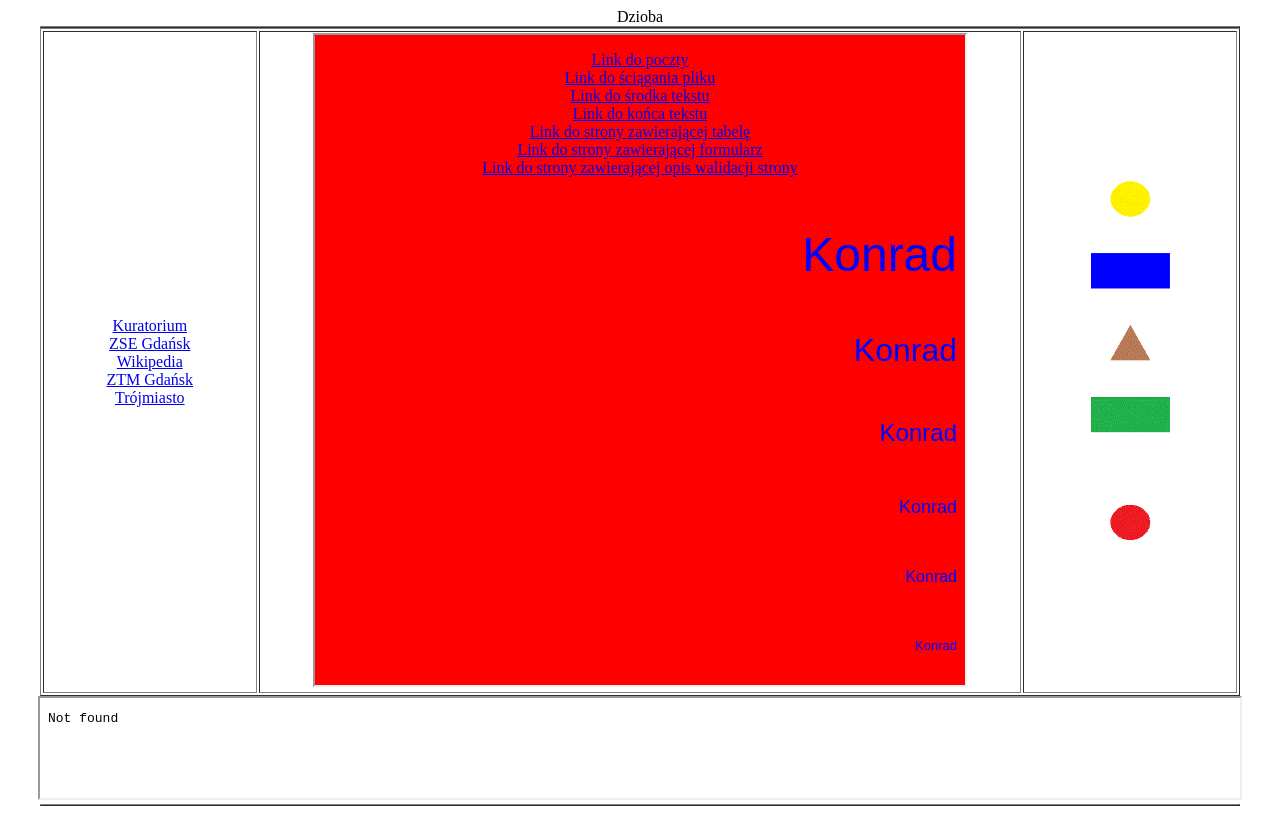
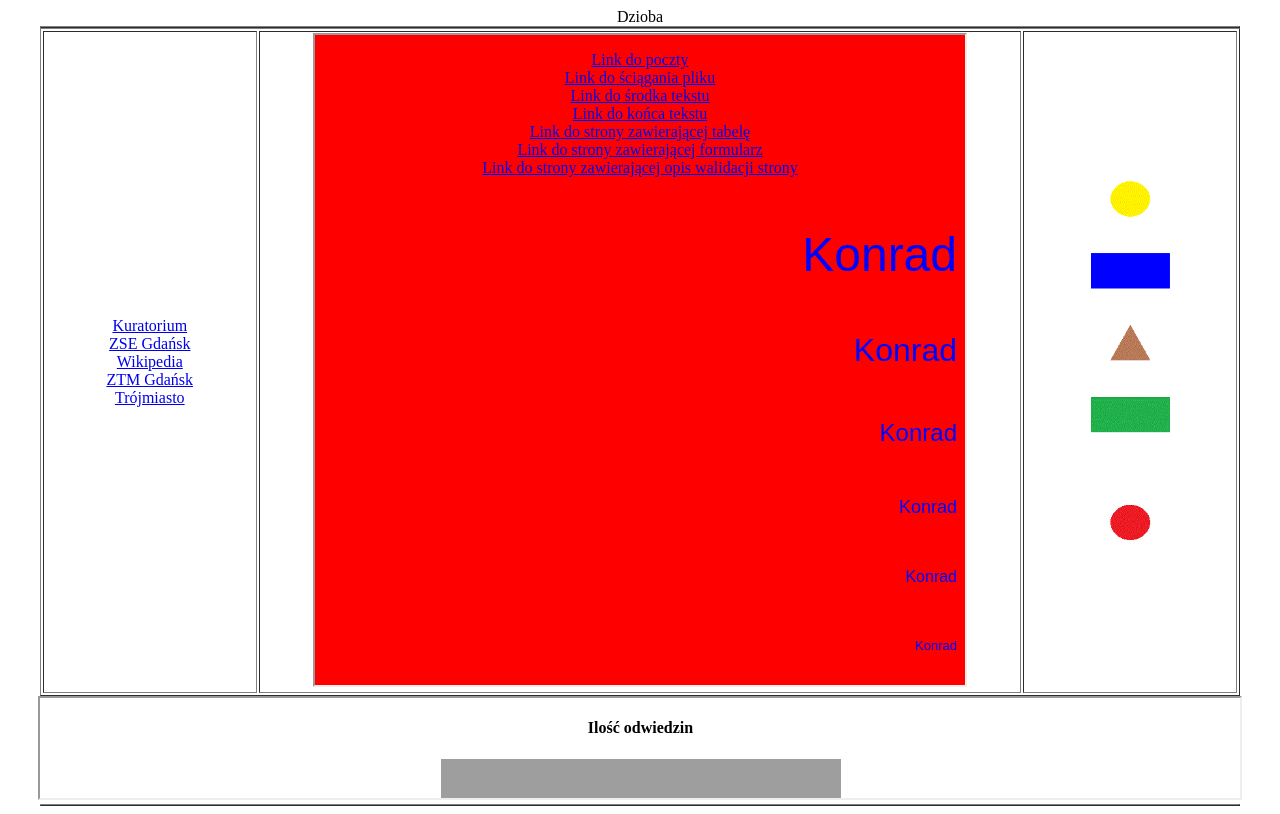
Before and after one commit to KonradDzioba/zadanie12, a plain HTML site: page index.html in a window 1280 px wide. Drawn offline with Linux system fonts and the light colour scheme.

Commit message:
Update index.html

```diff
--- a/index.html
+++ b/index.html
@@ -36,7 +36,7 @@
 			</table>
 			<table width=95% border="1" align="center">
 				<tr>
-					<center> <iframe width=95% height=100 name="stopka_kokoszka" src="stopka_kokoszka.html" border="1"scrolling="no"></iframe></center>
+					<center> <iframe width=95% height=100 name="stopka_dzioba" src="stopka_dzioba.html" border="1"scrolling="no"></iframe></center>
 				</tr>
 			</table>
 		</body>
```
